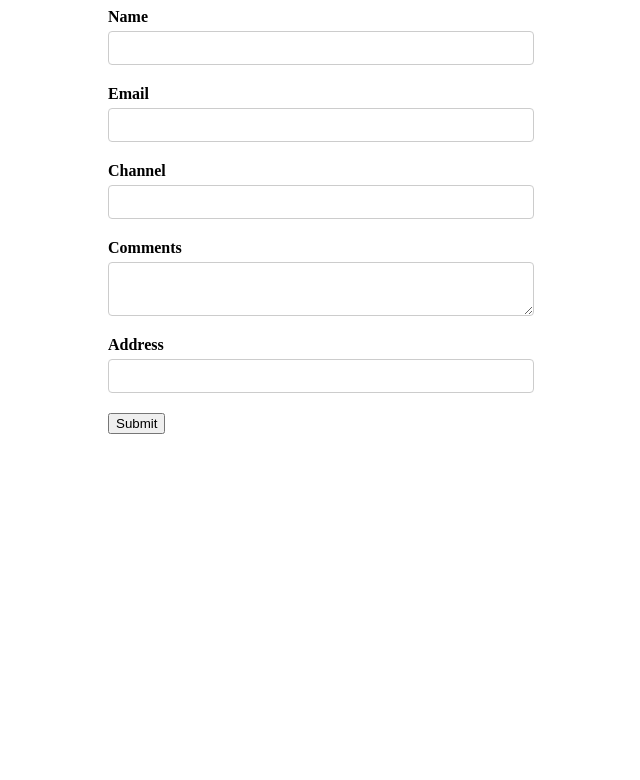
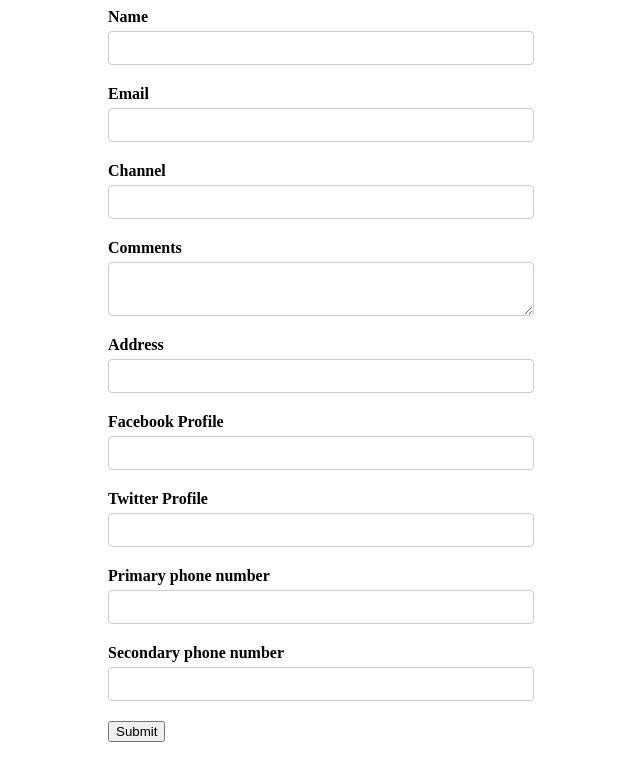
Before and after one commit to carltonj2000/react-formik-tut2, a React (Create React App) app: page / in a window 1280 px wide. Shown: the top 780 px of the page, without its empty margins (319-959 px from the left). Built offline with nearby package versions, Linux system fonts and the light colour scheme.

Commit message:
Add for values object and array

```diff
--- a/src/components/YoutubeForm.js
+++ b/src/components/YoutubeForm.js
@@ -11,6 +11,11 @@
   channel: "",
   comments: "",
   address: "",
+  social: {
+    facebook: "",
+    twitter: "",
+  },
+  phoneNumbers: ["", ""],
 };
 
 const validationSchema = Yup.object({
@@ -50,7 +55,6 @@
         <div className="form-control">
           <label htmlFor="comments">Comments</label>
           <Field as="textarea" type="text" id="comments" name="comments" />
-          <ErrorMessage name="comments" />
         </div>
 
         <div className="form-control">
@@ -65,7 +69,26 @@
               );
             }}
           </Field>
-          <ErrorMessage name="address" />
+        </div>
+
+        <div className="form-control">
+          <label htmlFor="facebook">Facebook Profile</label>
+          <Field type="text" id="facebook" name="social.facebook" />
+        </div>
+
+        <div className="form-control">
+          <label htmlFor="twitter">Twitter Profile</label>
+          <Field type="text" id="twitter" name="social.twitter" />
+        </div>
+
+        <div className="form-control">
+          <label htmlFor="primaryPh">Primary phone number</label>
+          <Field type="text" id="primaryPh" name="phoneNumbers[0]" />
+        </div>
+
+        <div className="form-control">
+          <label htmlFor="secondaryPh">Secondary phone number</label>
+          <Field type="text" id="secondaryPh" name="phoneNumbers[1]" />
         </div>
 
         <button type="submit">Submit</button>
```
